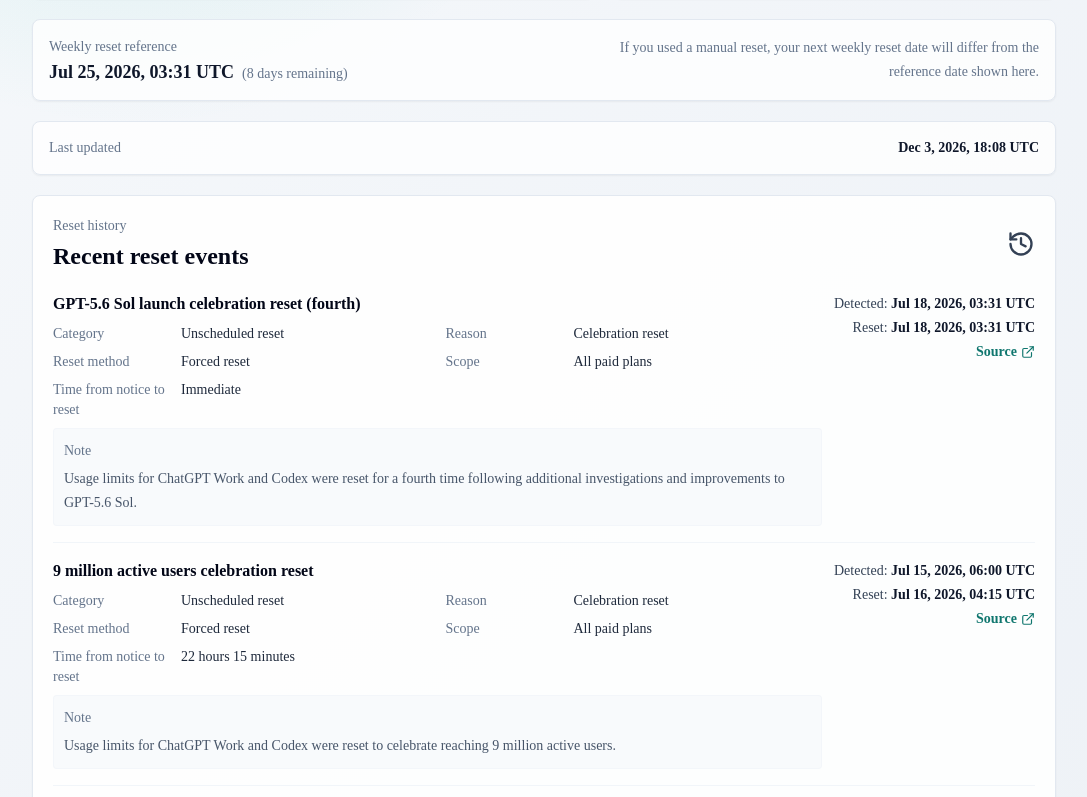
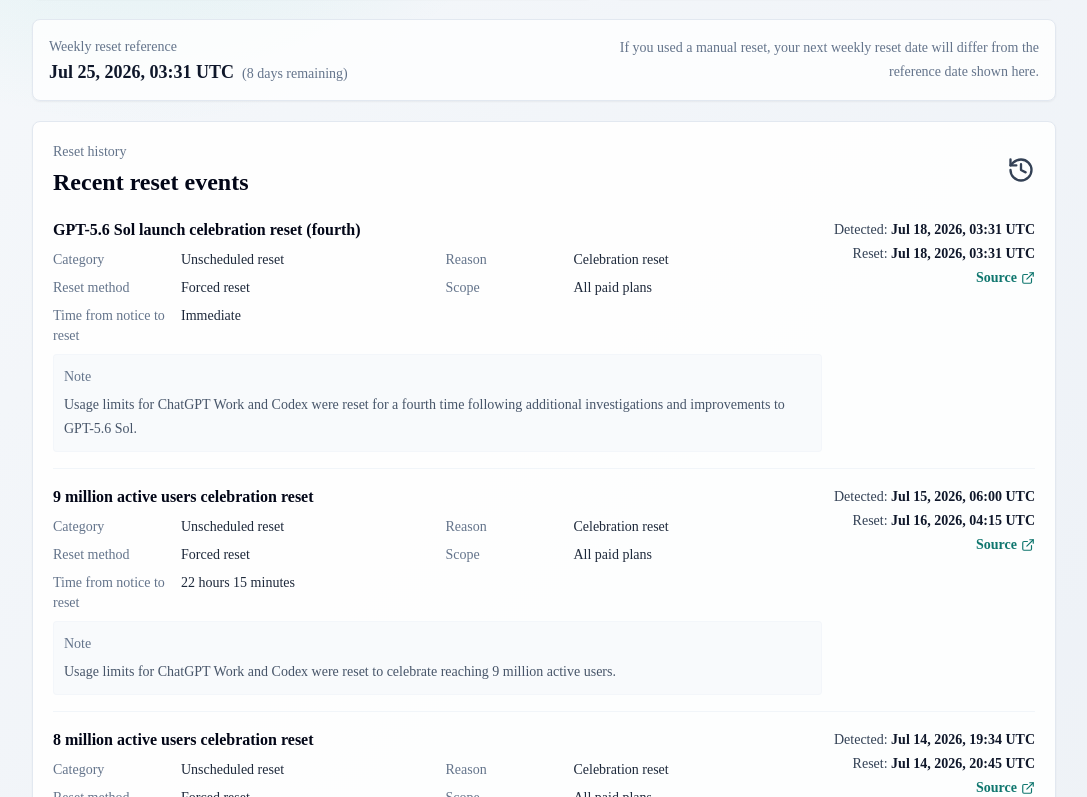
Before and after one commit to gussuri/codex-reset-observatory, a Next.js app: page /en in a window 1280 px wide. Shown: the part 803-1600 px from the top of the page, without its empty margins (96-1183 px from the left). Built offline with nearby package versions, Linux system fonts and the light colour scheme; no server answers.

Commit message:
feat(ui): relocate Last Updated (最終更新時刻) container below the Reset History section

```diff
--- a/components/RadarDashboard.tsx
+++ b/components/RadarDashboard.tsx
@@ -344,15 +344,6 @@ export function RadarDashboard({
           </div>
         </section>
 
-        <section className="rounded-lg border border-slate-200 bg-white/80 p-4 text-slate-700 shadow-sm">
-          <div className="flex items-center justify-between">
-            <p className="text-sm font-medium text-slate-500">
-              {translateUI("lastCheckedLabel", locale)}
-            </p>
-            <LocalizedDateTime value={MANUAL_REVIEW_STATUS.lastCheckedAt} locale={locale} className="text-sm font-medium text-slate-700" />
-          </div>
-        </section>
-
         <section className="rounded-lg border border-slate-200 bg-white/90 p-3 sm:p-5 shadow-sm">
           <div className="flex items-center justify-between gap-3">
             <div>
@@ -429,6 +420,15 @@ export function RadarDashboard({
               </Link>
             </div>
           ) : null}
+        </section>
+
+        <section className="rounded-lg border border-slate-200 bg-white/80 p-4 text-slate-700 shadow-sm">
+          <div className="flex items-center justify-between">
+            <p className="text-sm font-medium text-slate-500">
+              {translateUI("lastCheckedLabel", locale)}
+            </p>
+            <LocalizedDateTime value={MANUAL_REVIEW_STATUS.lastCheckedAt} locale={locale} className="text-sm font-medium text-slate-700" />
+          </div>
         </section>
 
         <footer className="rounded-lg border border-slate-200 bg-slate-950 p-5 text-white shadow-sm">
```
